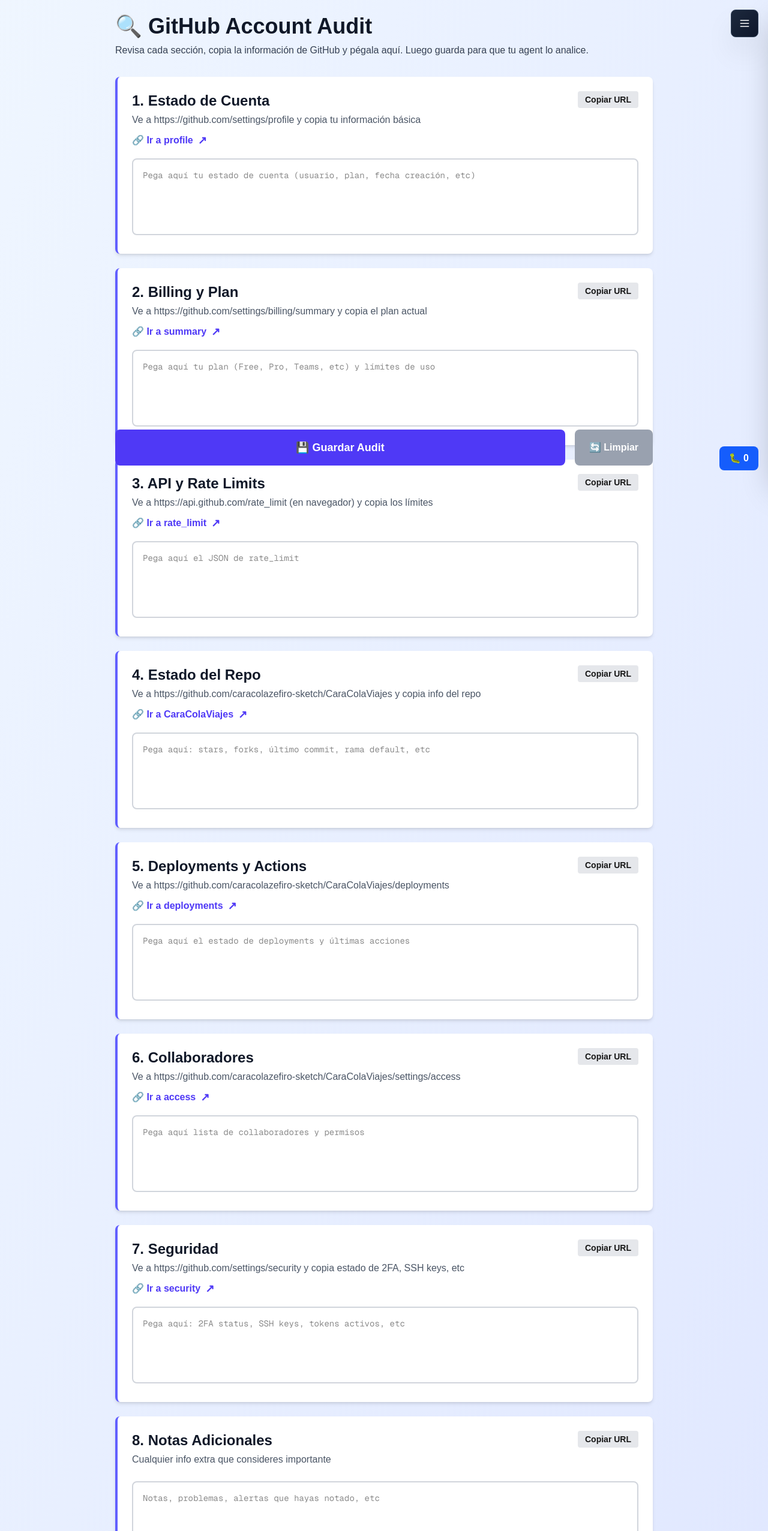
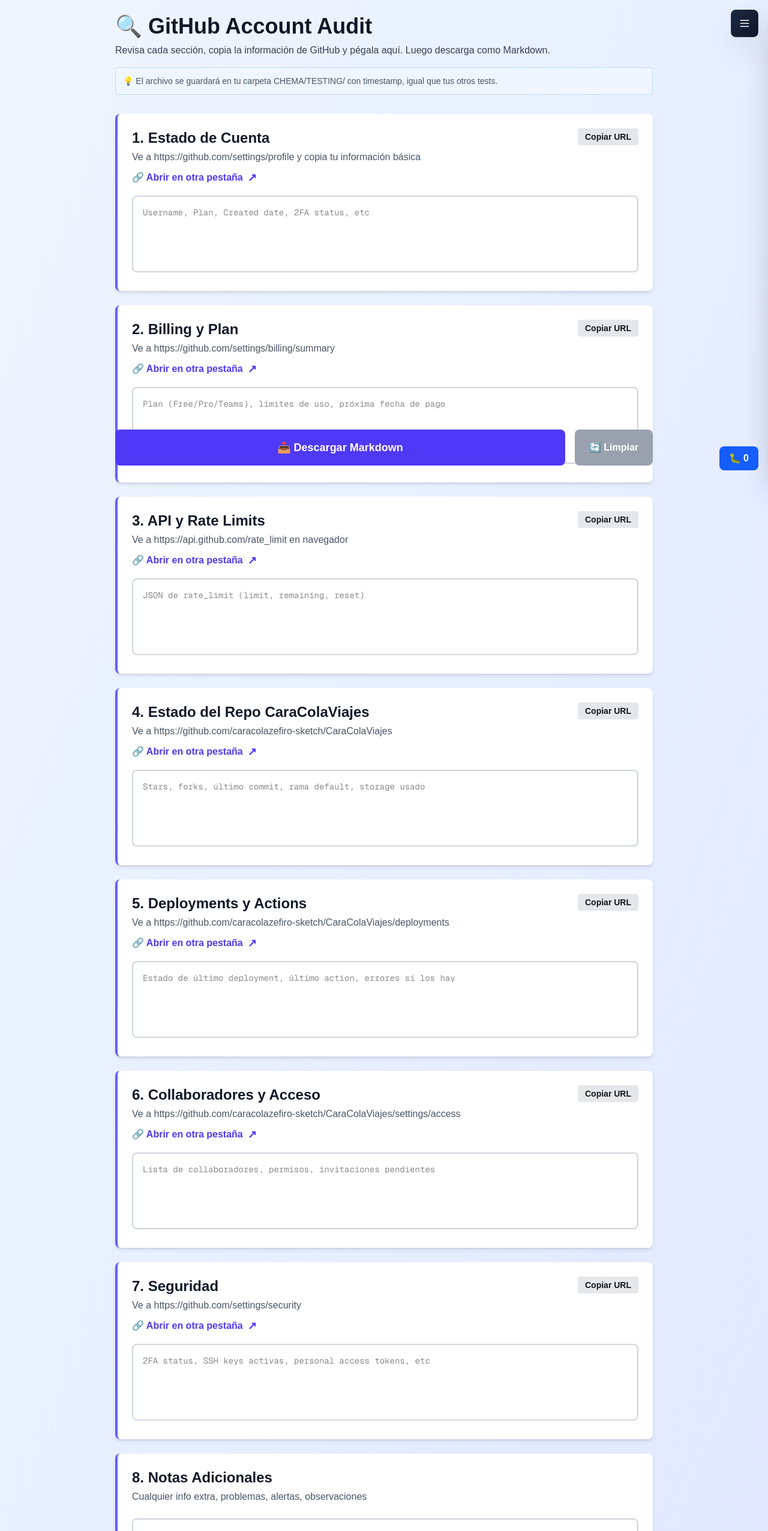
Before and after one commit to caracolazefiro-sketch/CaraColaViajes, a Next.js app: page /github-audit in a window 1280 px wide. Shown: the top 2552 px of the page at 60% size. Built offline with nearby package versions, Linux system fonts and the light colour scheme.

Commit message:
refactor(github-audit): Cambiar a descarga local sin API - patrón Markdown como CHEMA/TESTING

```diff
--- a/app/api/audit/save/route.ts
+++ /dev/null
@@ -1,32 +0,0 @@
-import { writeFileSync, existsSync, mkdirSync } from 'fs';
-import { join } from 'path';
-
-export async function POST(request: Request) {
-  try {
-    const body = await request.json();
-
-    // Crear directorio si no existe
-    const auditDir = join(process.cwd(), 'data', 'audits');
-    if (!existsSync(auditDir)) {
-      mkdirSync(auditDir, { recursive: true });
-    }
-
-    // Guardar con timestamp
-    const filename = `audit_${new Date().toISOString().replace(/[:.]/g, '-')}.json`;
-    const filepath = join(auditDir, filename);
-
-    writeFileSync(filepath, JSON.stringify(body, null, 2), 'utf-8');
-
-    return Response.json({
-      success: true,
-      message: `✅ Audit guardado en: ${filename}`,
-      filename
-    }, { status: 200 });
-  } catch (error) {
-    console.error('Error saving audit:', error);
-    return Response.json({
-      success: false,
-      error: String(error)
-    }, { status: 500 });
-  }
-}
--- a/app/github-audit/page.tsx
+++ b/app/github-audit/page.tsx
@@ -1,14 +1,6 @@
 'use client';
 
 import { useState } from 'react';
-
-interface AuditSection {
-  title: string;
-  description: string;
-  url: string;
-  placeholder: string;
-  key: keyof AuditData;
-}
 
 interface AuditData {
   accountStatus: string;
@@ -21,62 +13,62 @@ interface AuditData {
   notes: string;
 }
 
-const sections: AuditSection[] = [
+const sections = [
   {
     title: '1. Estado de Cuenta',
     description: 'Ve a https://github.com/settings/profile y copia tu información básica',
     url: 'https://github.com/settings/profile',
-    placeholder: 'Pega aquí tu estado de cuenta (usuario, plan, fecha creación, etc)',
-    key: 'accountStatus'
+    placeholder: 'Username, Plan, Created date, 2FA status, etc',
+    key: 'accountStatus' as const
   },
   {
     title: '2. Billing y Plan',
-    description: 'Ve a https://github.com/settings/billing/summary y copia el plan actual',
+    description: 'Ve a https://github.com/settings/billing/summary',
     url: 'https://github.com/settings/billing/summary',
-    placeholder: 'Pega aquí tu plan (Free, Pro, Teams, etc) y límites de uso',
-    key: 'billingInfo'
+    placeholder: 'Plan (Free/Pro/Teams), límites de uso, próxima fecha de pago',
+    key: 'billingInfo' as const
   },
   {
     title: '3. API y Rate Limits',
-    description: 'Ve a https://api.github.com/rate_limit (en navegador) y copia los límites',
+    description: 'Ve a https://api.github.com/rate_limit en navegador',
     url: 'https://api.github.com/rate_limit',
-    placeholder: 'Pega aquí el JSON de rate_limit',
-    key: 'apiLimits'
+    placeholder: 'JSON de rate_limit (limit, remaining, reset)',
+    key: 'apiLimits' as const
   },
   {
-    title: '4. Estado del Repo',
-    description: 'Ve a https://github.com/caracolazefiro-sketch/CaraColaViajes y copia info del repo',
+    title: '4. Estado del Repo CaraColaViajes',
+    description: 'Ve a https://github.com/caracolazefiro-sketch/CaraColaViajes',
     url: 'https://github.com/caracolazefiro-sketch/CaraColaViajes',
-    placeholder: 'Pega aquí: stars, forks, último commit, rama default, etc',
-    key: 'repoStatus'
+    placeholder: 'Stars, forks, último commit, rama default, storage usado',
+    key: 'repoStatus' as const
   },
   {
     title: '5. Deployments y Actions',
     description: 'Ve a https://github.com/caracolazefiro-sketch/CaraColaViajes/deployments',
     url: 'https://github.com/caracolazefiro-sketch/CaraColaViajes/deployments',
-    placeholder: 'Pega aquí el estado de deployments y últimas acciones',
-    key: 'deploymentStatus'
+    placeholder: 'Estado de último deployment, último action, errores si los hay',
+    key: 'deploymentStatus' as const
   },
   {
-    title: '6. Collaboradores',
+    title: '6. Collaboradores y Acceso',
     description: 'Ve a https://github.com/caracolazefiro-sketch/CaraColaViajes/settings/access',
     url: 'https://github.com/caracolazefiro-sketch/CaraColaViajes/settings/access',
-    placeholder: 'Pega aquí lista de collaboradores y permisos',
-    key: 'collaborators'
+    placeholder: 'Lista de collaboradores, permisos, invitaciones pendientes',
+    key: 'collaborators' as const
   },
   {
     title: '7. Seguridad',
-    description: 'Ve a https://github.com/settings/security y copia estado de 2FA, SSH keys, etc',
+    description: 'Ve a https://github.com/settings/security',
     url: 'https://github.com/settings/security',
-    placeholder: 'Pega aquí: 2FA status, SSH keys, tokens activos, etc',
-    key: 'securitySettings'
+    placeholder: '2FA status, SSH keys activas, personal access tokens, etc',
+    key: 'securitySettings' as const
   },
   {
     title: '8. Notas Adicionales',
-    description: 'Cualquier info extra que consideres importante',
+    description: 'Cualquier info extra, problemas, alertas, observaciones',
     url: '',
-    placeholder: 'Notas, problemas, alertas que hayas notado, etc',
-    key: 'notes'
+    placeholder: 'Notas libremente',
+    key: 'notes' as const
   }
 ];
 
@@ -92,39 +84,82 @@ export default function GitHubAudit() {
     notes: ''
   });
 
-  const [saved, setSaved] = useState(false);
   const [message, setMessage] = useState('');
 
   const handleChange = (key: keyof AuditData, value: string) => {
     setData(prev => ({ ...prev, [key]: value }));
   };
 
-  const handleSave = async () => {
-    try {
-      const response = await fetch('/api/audit/save', {
-        method: 'POST',
-        headers: { 'Content-Type': 'application/json' },
-        body: JSON.stringify({
-          timestamp: new Date().toISOString(),
-          data
-        })
-      });
+  const handleDownload = () => {
+    // Generar Markdown con los datos
+    const markdown = `# GitHub Account Audit Report
+**Fecha:** ${new Date().toISOString()}
+**Usuario:** caracolazefiro-sketch
 
-      if (response.ok) {
-        setSaved(true);
-        setMessage('✅ Audit guardado correctamente. Tu agent puede verlo ahora.');
-        setTimeout(() => setSaved(false), 3000);
-      } else {
-        setMessage('❌ Error al guardar. Intenta de nuevo.');
-      }
-    } catch (error) {
-      setMessage(`❌ Error: ${error}`);
-    }
+---
+
+## 1. Estado de Cuenta
+\`\`\`
+${data.accountStatus || '[Sin datos]'}
+\`\`\`
+
+## 2. Billing y Plan
+\`\`\`
+${data.billingInfo || '[Sin datos]'}
+\`\`\`
+
+## 3. API y Rate Limits
+\`\`\`
+${data.apiLimits || '[Sin datos]'}
+\`\`\`
+
+## 4. Estado del Repo
+\`\`\`
+${data.repoStatus || '[Sin datos]'}
+\`\`\`
+
+## 5. Deployments y Actions
+\`\`\`
+${data.deploymentStatus || '[Sin datos]'}
+\`\`\`
+
+## 6. Collaboradores
+\`\`\`
+${data.collaborators || '[Sin datos]'}
+\`\`\`
+
+## 7. Seguridad
+\`\`\`
+${data.securitySettings || '[Sin datos]'}
+\`\`\`
+
+## 8. Notas
+\`\`\`
+${data.notes || '[Sin datos]'}
+\`\`\`
+
+---
+_Generado automáticamente por CaraColaViajes GitHub Audit_
+`;
+
+    // Crear blob y descargar
+    const blob = new Blob([markdown], { type: 'text/markdown' });
+    const url = URL.createObjectURL(blob);
+    const a = document.createElement('a');
+    a.href = url;
+    a.download = `GITHUB_AUDIT_${new Date().toISOString().split('T')[0]}.md`;
+    document.body.appendChild(a);
+    a.click();
+    document.body.removeChild(a);
+    URL.revokeObjectURL(url);
+
+    setMessage('✅ Archivo descargado. Guárdalo en CHEMA/TESTING/');
+    setTimeout(() => setMessage(''), 3000);
   };
 
   const handleCopy = (text: string) => {
     navigator.clipboard.writeText(text);
-    setMessage('📋 Copiado al portapapeles');
+    setMessage('📋 URL copiada al portapapeles');
     setTimeout(() => setMessage(''), 2000);
   };
 
@@ -134,8 +169,11 @@ export default function GitHubAudit() {
         {/* Header */}
         <div className="mb-8">
           <h1 className="text-4xl font-bold text-gray-900 mb-2">🔍 GitHub Account Audit</h1>
-          <p className="text-gray-700">
-            Revisa cada sección, copia la información de GitHub y pégala aquí. Luego guarda para que tu agent lo analice.
+          <p className="text-gray-700 mb-4">
+            Revisa cada sección, copia la información de GitHub y pégala aquí. Luego descarga como Markdown.
+          </p>
+          <p className="text-sm text-gray-600 bg-blue-50 p-3 rounded border border-blue-200">
+            💡 El archivo se guardará en tu carpeta CHEMA/TESTING/ con timestamp, igual que tus otros tests.
           </p>
         </div>
 
@@ -152,7 +190,7 @@ export default function GitHubAudit() {
 
         {/* Sections */}
         <div className="space-y-6">
-          {sections.map((section, idx) => (
+          {sections.map((section) => (
             <div key={section.key} className="bg-white rounded-lg shadow-md p-6 border-l-4 border-indigo-500">
               <div className="flex items-start justify-between mb-4">
                 <div className="flex-1">
@@ -165,17 +203,19 @@ export default function GitHubAudit() {
                       rel="noopener noreferrer"
                       className="text-indigo-600 hover:text-indigo-800 font-semibold inline-flex items-center gap-2"
                     >
-                      🔗 Ir a {section.url.split('/').slice(-1)[0] || 'página'}
+                      🔗 Abrir en otra pestaña
                       <span className="text-lg">↗</span>
                     </a>
                   )}
                 </div>
+                {section.url && (
                   <button
                     onClick={() => handleCopy(section.url)}
                     className="px-3 py-1 bg-gray-200 hover:bg-gray-300 rounded text-sm font-semibold transition"
                   >
                     Copiar URL
                   </button>
+                )}
               </div>
 
               <textarea
@@ -191,19 +231,27 @@ export default function GitHubAudit() {
         {/* Action Buttons */}
         <div className="mt-8 flex gap-4 sticky bottom-6">
           <button
-            onClick={handleSave}
-            disabled={saved}
-            className={`flex-1 py-4 rounded-lg font-bold text-lg transition ${
-              saved
-                ? 'bg-green-500 text-white'
-                : 'bg-indigo-600 hover:bg-indigo-700 text-white'
-            }`}
+            onClick={handleDownload}
+            className="flex-1 py-4 rounded-lg font-bold text-lg transition bg-indigo-600 hover:bg-indigo-700 text-white"
           >
-            {saved ? '✅ Guardado' : '💾 Guardar Audit'}
+            📥 Descargar Markdown
           </button>
 
           <button
-            onClick={() => window.location.reload()}
+            onClick={() => {
+              setData({
+                accountStatus: '',
+                billingInfo: '',
+                apiLimits: '',
+                repoStatus: '',
+                deploymentStatus: '',
+                collaborators: '',
+                securitySettings: '',
+                notes: ''
+              });
+              setMessage('🔄 Formulario limpiado');
+              setTimeout(() => setMessage(''), 2000);
+            }}
             className="py-4 px-6 bg-gray-400 hover:bg-gray-500 text-white rounded-lg font-bold transition"
           >
             🔄 Limpiar
@@ -214,12 +262,13 @@ export default function GitHubAudit() {
         <div className="mt-12 p-6 bg-indigo-50 rounded-lg border border-indigo-200">
           <h3 className="font-bold text-gray-900 mb-2">📝 Instrucciones:</h3>
           <ol className="space-y-1 text-gray-700 text-sm">
-            <li>1. Haz clic en cada "Ir a página" para abrir la sección de GitHub en otra pestaña</li>
-            <li>2. Selecciona y copia la información relevante (puedes copiar texto, JSON, etc)</li>
+            <li>1. Haz clic en "Abrir en otra pestaña" para ver la página de GitHub</li>
+            <li>2. Selecciona y copia la información relevante</li>
             <li>3. Vuelve aquí y pega en el textbox correspondiente</li>
             <li>4. Repite para todas las secciones</li>
-            <li>5. Haz clic en "💾 Guardar Audit" cuando termines</li>
-            <li>6. Tu agent analizará los datos y te dará recomendaciones</li>
+            <li>5. Haz clic en "📥 Descargar Markdown" cuando termines</li>
+            <li>6. Guarda el archivo en CHEMA/TESTING/ (mismo patrón que tus otros tests)</li>
+            <li>7. Comparte el archivo conmigo para análisis</li>
           </ol>
         </div>
       </div>
```
Lines whose indentation alone changed are shown as unchanged.
